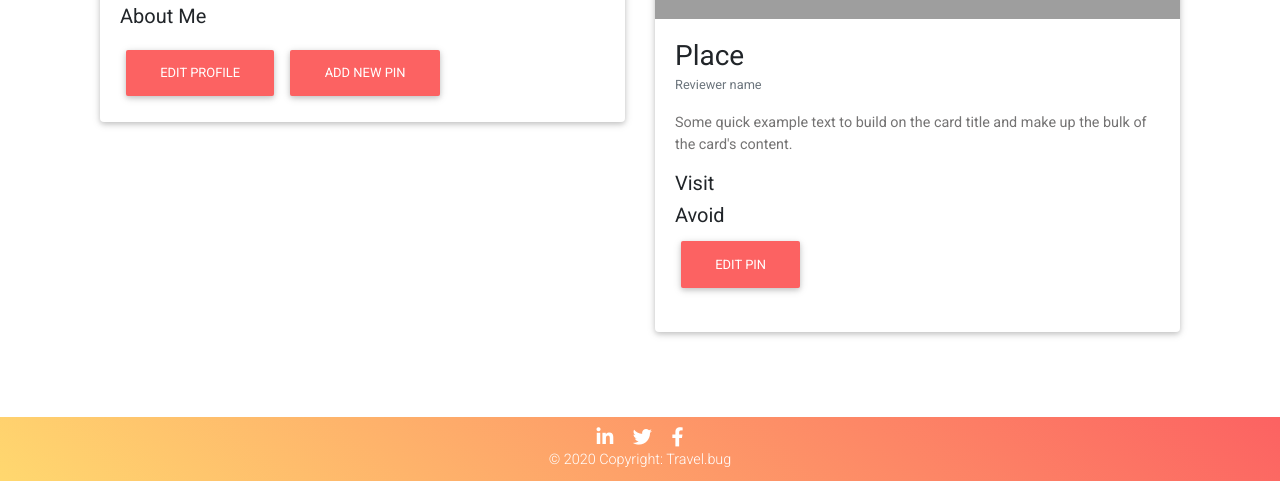
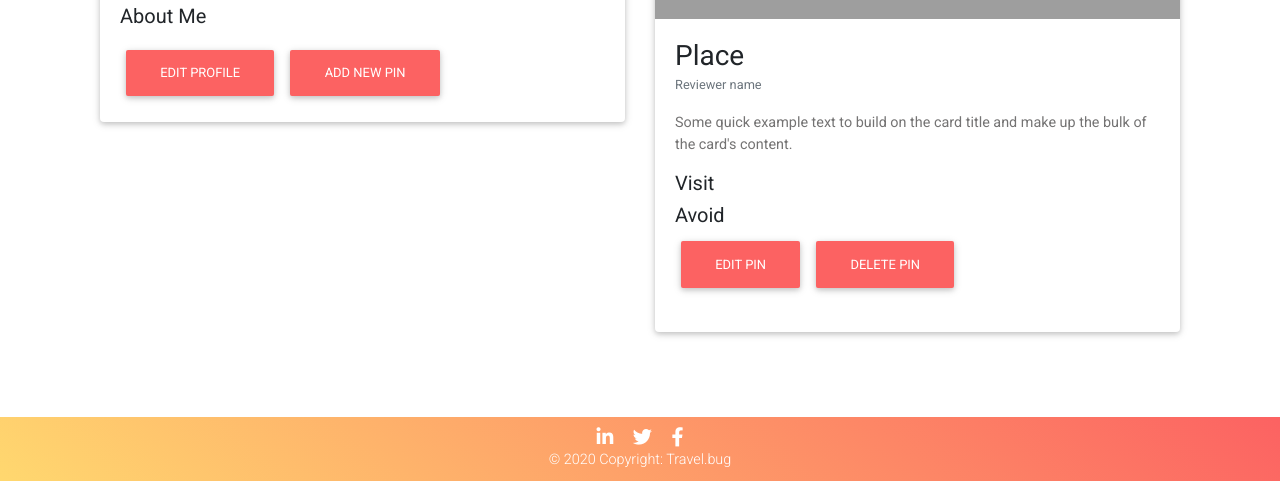
Before and after one commit to CausticFoxx/TravelBug, a Flask app: template templates/profile.html in a window 1280 px wide. Shown: the part 319-800 px from the top of the page. Run offline with Flask 2, Linux system fonts and the light colour scheme; the template is opened without the code that fills it: most values are stand-ins (such as "Sample title", 1, 10 or a date in 2020); parts of the project's set-up code (start-up, migrations or seed data) failed here and were passed over; some libraries are stand-ins or nearby versions; grey boxes are pictures that could not be loaded.

Commit message:
Add delete pin button.

```diff
--- a/templates/profile.html
+++ b/templates/profile.html
@@ -30,13 +30,13 @@
                     <!--TODO add route edit profile page to button-->
                     <a href="/profile/edit/3" class="tb-primary btn btn-primary btn-rounded">Edit Profile</a>
                     <!--TODO add route to button-->
-                    <a href="#" class="btn btn-primary btn-rounded" data-toggle="modal"
-                        data-target="#addPin-form">Add new pin
+                    <a href="#" class="btn btn-primary btn-rounded" data-toggle="modal" data-target="#addPin-form">Add
+                        new pin
                     </a>
                     <!--Add pin modal-->
                     <!--TODO Jinja templating for pin cards-->
-                    <div class="modal fade" id="addPin-form" tabindex="-1" role="dialog"
-                        aria-labelledby="myModalLabel" aria-hidden="true">
+                    <div class="modal fade" id="addPin-form" tabindex="-1" role="dialog" aria-labelledby="myModalLabel"
+                        aria-hidden="true">
                         <div class="modal-dialog" role="document">
                             <div class="modal-content">
                                 <div class="modal-header text-center">
@@ -54,7 +54,8 @@
 
                                     <div class="md-form">
                                         <i class="fas prefix grey-text"></i>
-                                        <textarea type="text" name="description" class="md-textarea form-control"></textarea>
+                                        <textarea type="text" name="description"
+                                            class="md-textarea form-control"></textarea>
                                         <label>Description of location</label>
                                     </div>
 
@@ -167,6 +168,7 @@
                             <a href="" class="btn btn-primary btn-rounded mb-4" data-toggle="modal"
                                 data-target="#addPin-form">Edit Pin
                             </a>
+                            <a href="/delete/pin/{{pin_id}}" class="btn btn-primary btn-rounded mb-4">Delete Pin</a>
                         </div>
                     </div>
                 </div>
```
